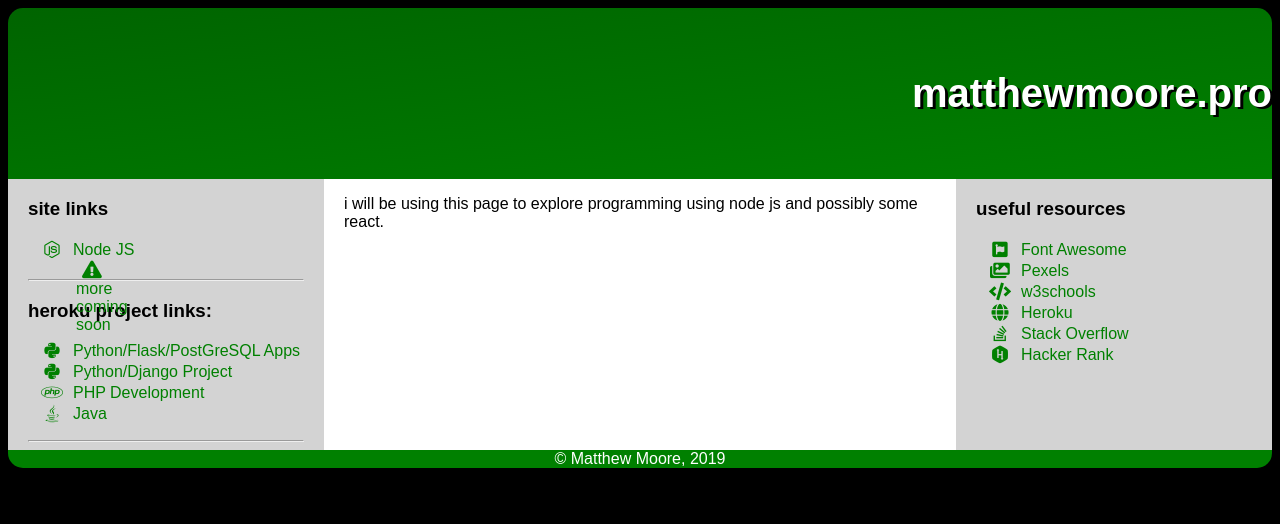
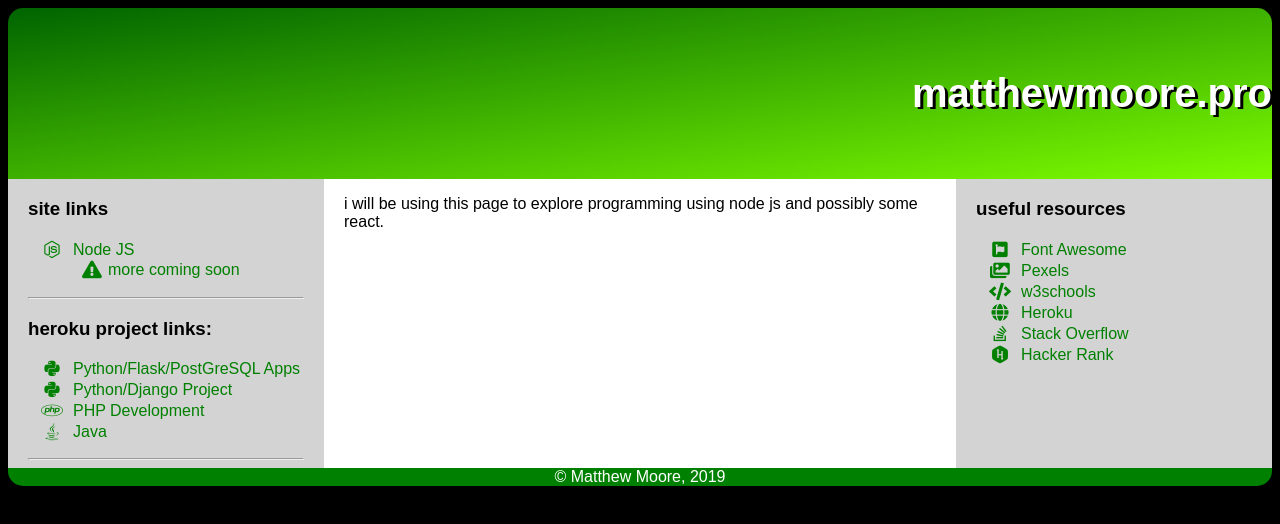
Before and after one commit to gh-mrmoore/node-heroku, a website: page index.html in a window 1280 px wide. Drawn offline with nearby package versions, Linux system fonts and the light colour scheme.

Commit message:
fixed menu bullet and changed banner gradient color

```diff
--- a/index.html
+++ b/index.html
@@ -27,7 +27,7 @@
         .header
         {
             background-color: #696969;
-            background-image: linear-gradient(to bottom right, #006400, #008000);
+            background-image: linear-gradient(to bottom right, #006400, #7cfc00);
             padding-top: 5%;
             padding-bottom: 5%;
             color: #ffffff;
@@ -136,7 +136,7 @@
                         <a target="_blank" href="https://safe-brook-59578.herokuapp.com/">Node JS</a>
 
                     <ul class="fa-ul">
-                        <li><span class="fa-li"><i class="fas fa-exclamation-triangle"></i>more coming soon</span></li>
+                        <li><span class="fa-li"><i class="fas fa-exclamation-triangle"></i></span>more coming soon</li>
                     </ul>
                     </li>
                 </ul>
```
